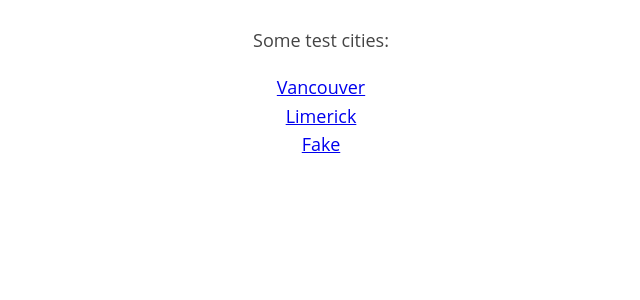
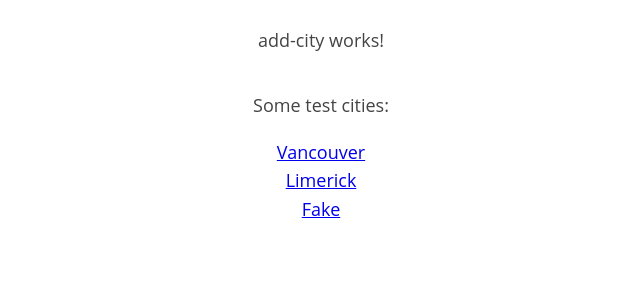
Before and after one commit to anthonyoconnor/weather, an Angular app: page /add-city in a window 1280 px wide. Before the commit this address led to /. Shown: the top 300 px of the page, without its empty margins (319-959 px from the left). Built offline with nearby package versions, Linux system fonts and the light colour scheme.

Commit message:
Add add-city component
This will allow the user to add a new city. The route it linked from the city component.

```diff
--- /dev/null
+++ b/src/app/add-city/add-city.component.html
@@ -0,0 +1,3 @@
+<p>
+  add-city works!
+</p>
--- /dev/null
+++ b/src/app/add-city/add-city.component.ts
@@ -0,0 +1,15 @@
+import { Component, OnInit } from '@angular/core';
+
+@Component({
+  selector: 'app-add-city',
+  templateUrl: './add-city.component.html',
+  styleUrls: ['./add-city.component.less']
+})
+export class AddCityComponent implements OnInit {
+
+  constructor() { }
+
+  ngOnInit() {
+  }
+
+}
--- a/src/app/app-routing.module.ts
+++ b/src/app/app-routing.module.ts
@@ -1,9 +1,11 @@
 import { NgModule } from '@angular/core';
 import { Routes, RouterModule } from '@angular/router';
 import { CityComponent } from './city/city.component';
+import { AddCityComponent } from './add-city/add-city.component';
 
 const routes: Routes = [
-  { path: 'city/:city', component: CityComponent }
+  { path: 'city/:city', component: CityComponent },
+  { path: 'add-city', component: AddCityComponent },
 ];
 
 @NgModule({
--- a/src/app/app.module.ts
+++ b/src/app/app.module.ts
@@ -6,11 +6,13 @@ import { AppComponent } from './app.component';
 import { HttpClientModule } from '@angular/common/http';
 import { CityComponent } from './city/city.component';
 import { weatherServiceProvider } from './weather.service';
+import { AddCityComponent } from './add-city/add-city.component';
 
 @NgModule({
   declarations: [
     AppComponent,
-    CityComponent
+    CityComponent,
+    AddCityComponent
   ],
   imports: [
     BrowserModule,
--- a/src/app/city/city.component.html
+++ b/src/app/city/city.component.html
@@ -8,3 +8,5 @@
 
     <div *ngIf="failedToLoad">Weather is not available. Try looking out the window.</div>
 </div>
+
+<a routerLink="/add-city">Add new city</a>
```
Also changed, not shown: src/app/add-city/add-city.component.less (added).
